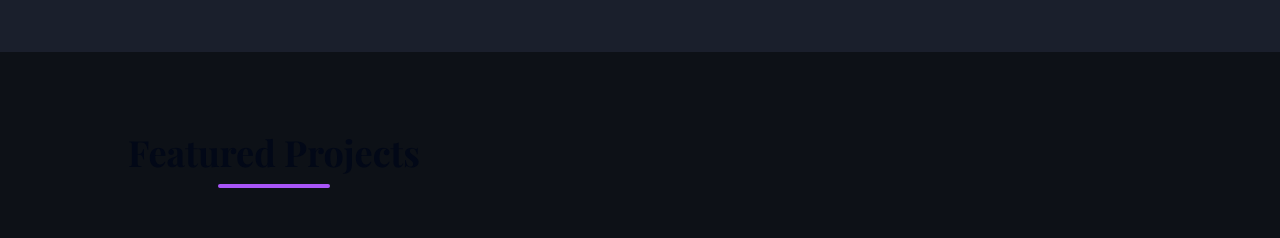
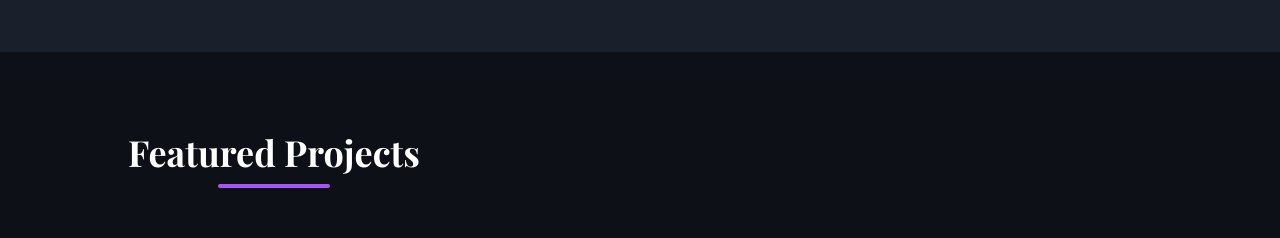
Before and after one commit to Divyaagarwal111/divya-spark-portfolio-flow, a React (Vite) app: page / in a window 1280 px wide. Shown: the part 1980-2218 px from the top of the page. Built offline with nearby package versions, Linux system fonts and the light colour scheme.

Commit message:
Fix: Make "Featured Projects" text white
Change the color of the "Featured Projects" heading to white for better visibility in dark mode.

```diff
--- a/src/components/ProjectsSection.tsx
+++ b/src/components/ProjectsSection.tsx
@@ -61,7 +61,7 @@ export default function ProjectsSection() {
   return (
     <section id="projects" className="section-padding bg-light-gray">
       <div className="container mx-auto">
-        <h2 className="text-3xl md:text-4xl font-bold text-center mb-16 pb-4 relative inline-block">
+        <h2 className="text-3xl md:text-4xl font-bold text-center mb-16 pb-4 relative inline-block text-white">
           Featured Projects
           <div className="absolute bottom-0 left-1/2 transform -translate-x-1/2 h-1 w-28 bg-purple-500 rounded-full"></div>
         </h2>
```
